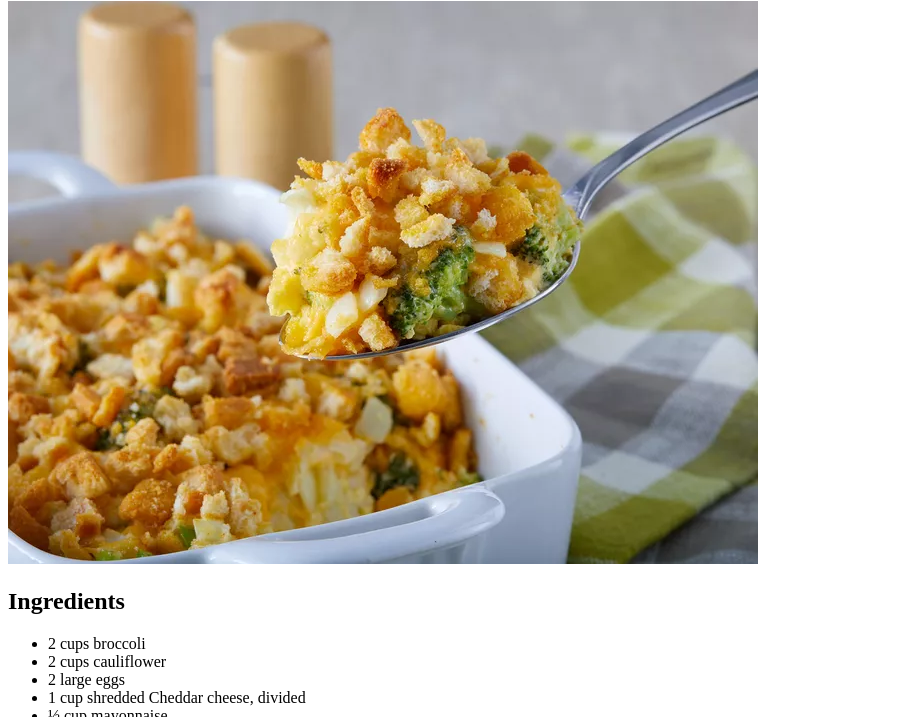
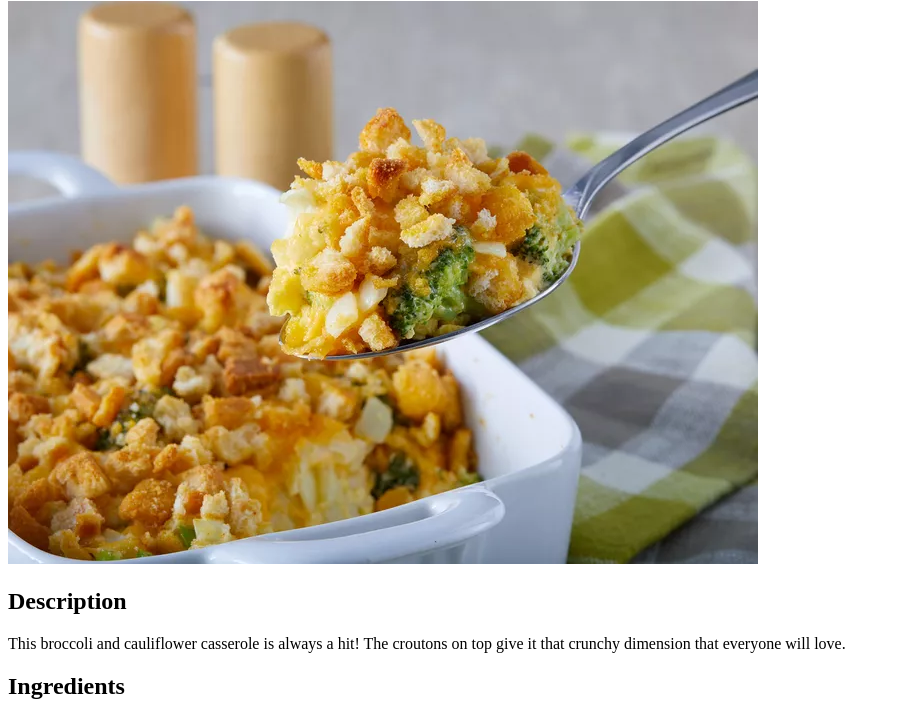
Before and after one commit to Fuzzworth/odin-recipes, a plain HTML site: page recipies/recipies_2.html in a window 1280 px wide. Shown: the part 79-796 px from the top of the page, without its empty margins (0-900 px from the left). Drawn offline with Linux system fonts and the light colour scheme.

Commit message:
Title: Added Descriptions to the recipies

```diff
--- a/recipies/recipies_2.html
+++ b/recipies/recipies_2.html
@@ -8,6 +8,8 @@
   <body>
  <h1>Broccoli Cauliflower Casserole</h1>
  <img src="../images/2.webp" alt="Broccoli Cauliflower Casserole">
+ <h2>Description</h2>
+ <p>This broccoli and cauliflower casserole is always a hit! The croutons on top give it that crunchy dimension that everyone will love.</p>
  <h2>Ingredients</h2>
  <ul>
   <li>2 cups broccoli</li>
```
Also changed, not shown: recipies/recipies_1.html (+2 -0 lines), recipies/recipies_3.html (+2 -0 lines).
